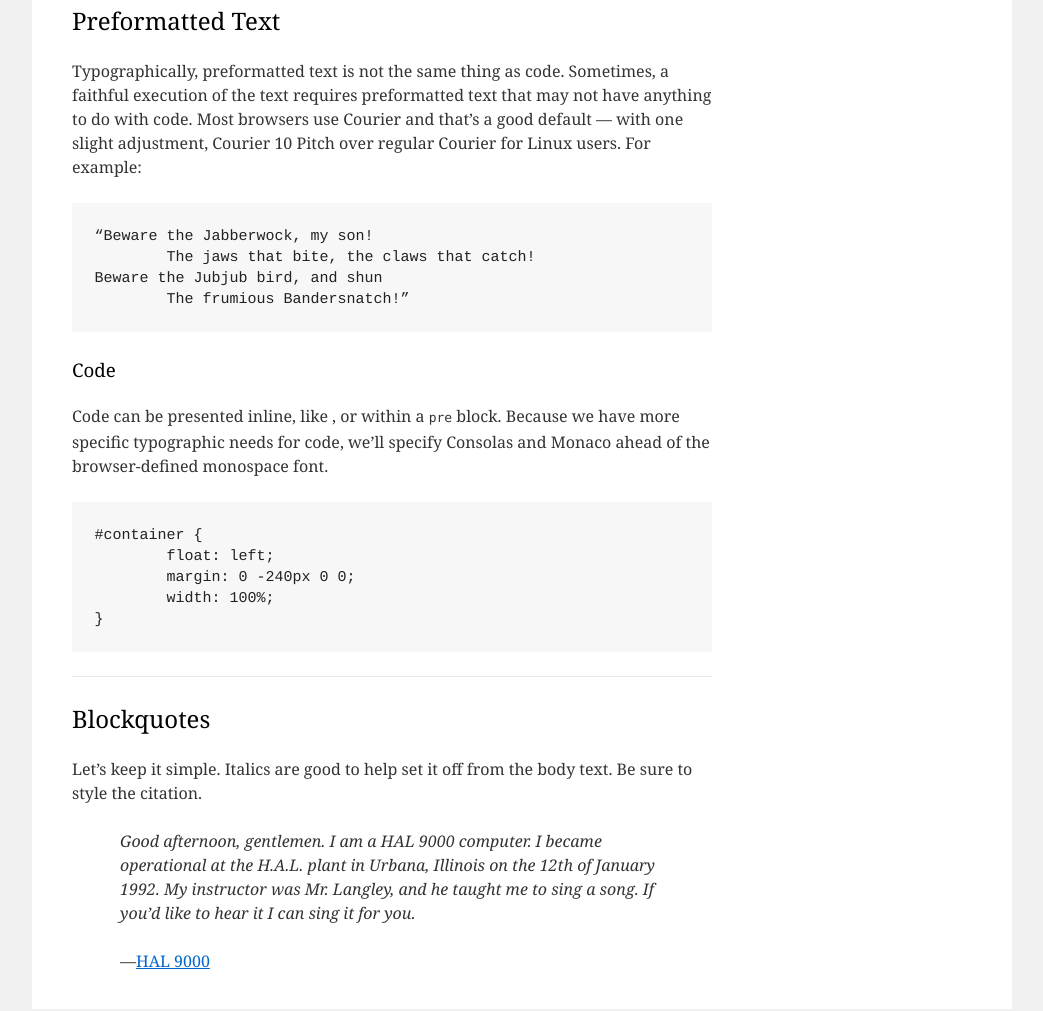
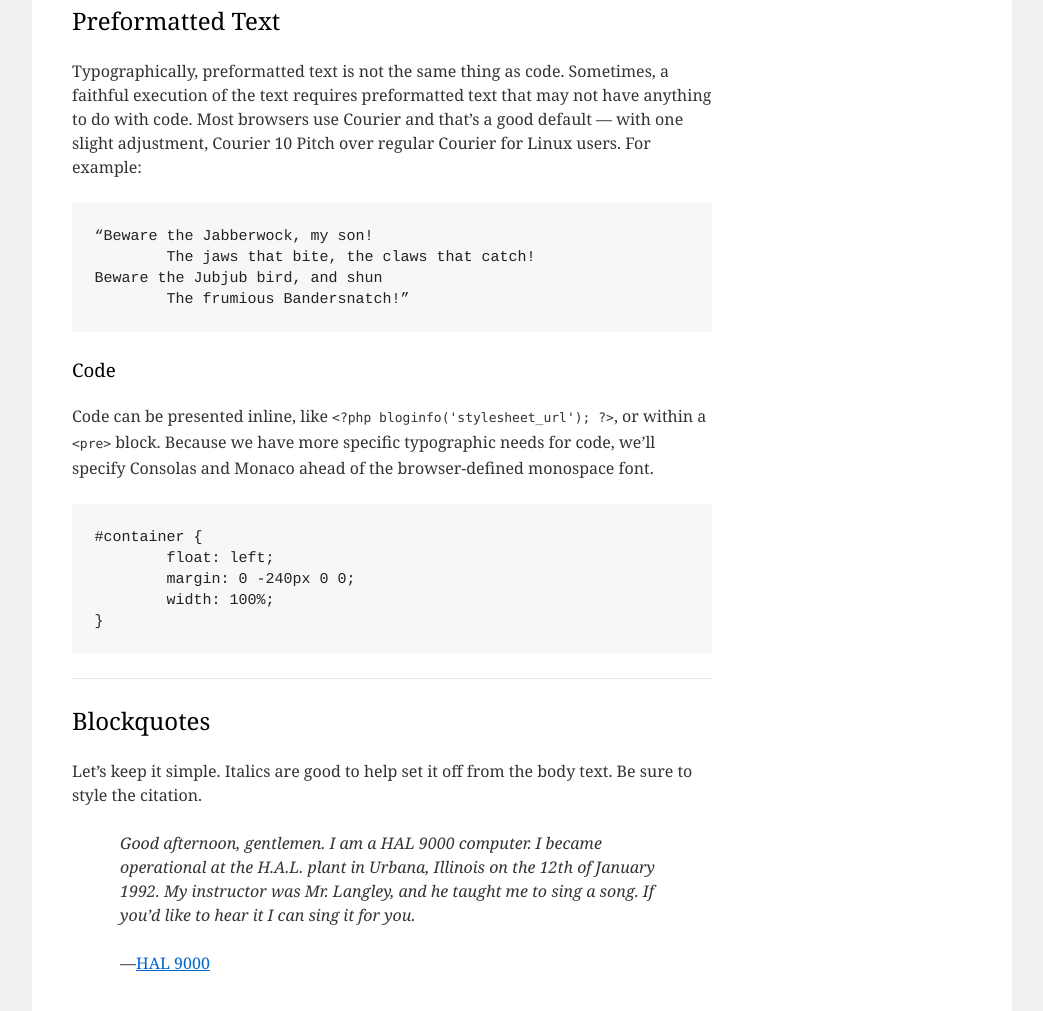
Before and after one commit to Irynaleskiv/HTML_homework, a plain HTML site: page index.html in a window 1280 px wide. Shown: the part 1769-2780 px from the top of the page, without its empty margins (118-1161 px from the left). Drawn offline with Linux system fonts and the light colour scheme.

Commit message:
added < & > signs

```diff
--- a/index.html
+++ b/index.html
@@ -127,7 +127,7 @@ Beware the Jubjub bird, and shun
 								</div>
 								<div>
 									<h3>Code</h3>
-									<p>Code can be presented inline, like <code><?php bloginfo('stylesheet_url'); ?></code>, or within a <code>pre</code> block. Because we have more specific typographic needs for code, we’ll specify Consolas and Monaco ahead of the browser-defined monospace font.</p>
+									<p>Code can be presented inline, like <code>&lt;?php bloginfo('stylesheet_url'); ?&gt;</code>, or within a <code>&lt;pre&gt;</code> block. Because we have more specific typographic needs for code, we’ll specify Consolas and Monaco ahead of the browser-defined monospace font.</p>
 <pre>
 #container {
 	float: left;
```
